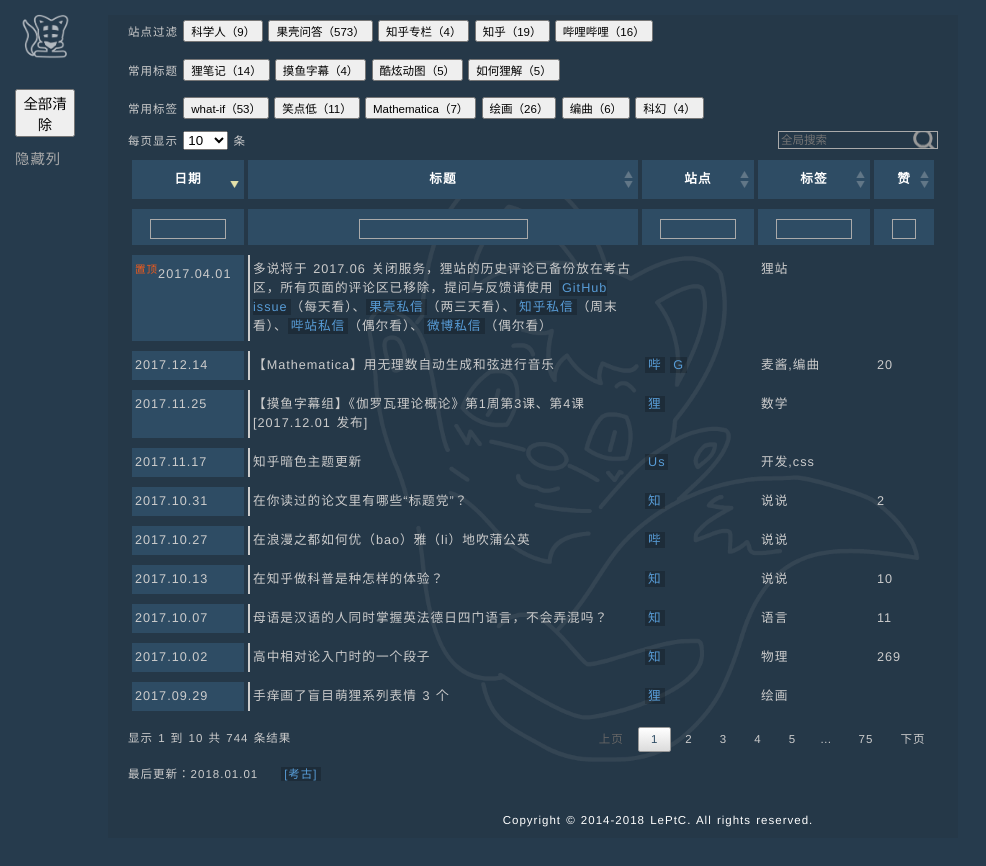
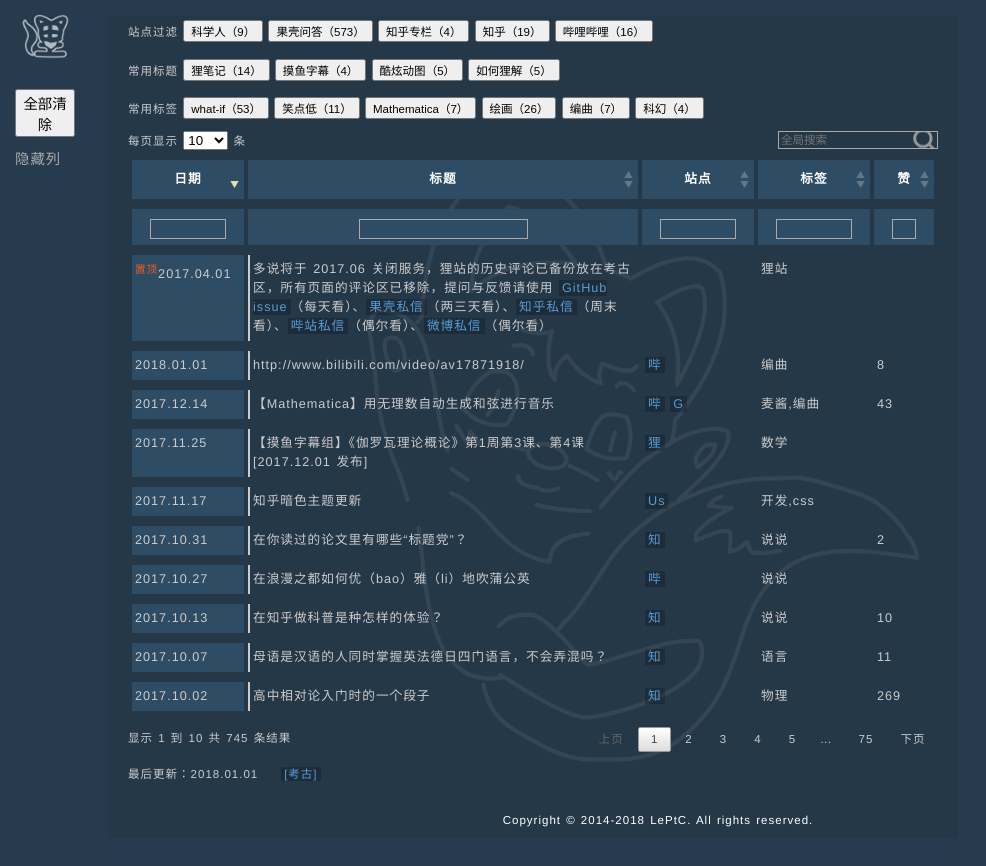
Before and after one commit to LePtC/LePtC.github.io, a Jekyll site: the page built from index.html, in a window 1280 px wide. Shown: the top 866 px of the page, without its empty margins (0-986 px from the left). Built offline with Jekyll 4.4.1, drawn with Linux system fonts in a browser that asks for light colours; Markdown is read by kramdown in place of the engine named in the settings; comment, search, counter and statistics services are not loaded.

Commit message:
update index

```diff
--- a/index.html
+++ b/index.html
@@ -165,7 +165,7 @@
 <button type="button" onclick="inject('标签','笑点')">笑点低（11）</button>
 <button type="button" onclick="inject('标签','麦酱')">Mathematica（7）</button>
 <button type="button" onclick="inject('标签','绘画')">绘画（26）</button>
-<button type="button" onclick="inject('标签','编曲')">编曲（6）</button>
+<button type="button" onclick="inject('标签','编曲')">编曲（7）</button>
 <button type="button" onclick="inject('标签','科幻')">科幻（4）</button>
 </p>
 
@@ -215,11 +215,16 @@
     <a href="http://weibo.com/ttarticle/p/show?id=2309404082667938281154">微</a></td>
 <td>科学人,物理</td><td></td></tr> -->
 
+<tr><td>2018.01.01</td>
+  <td>http://www.bilibili.com/video/av17871918/</td>
+<td><a href="http://www.bilibili.com/video/av17871918/">哔</a></td>
+<td>编曲</td><td>8</td></tr>
+
 <tr><td>2017.12.14</td>
   <td>【Mathematica】用无理数自动生成和弦进行音乐</td>
 <td><a href="http://www.bilibili.com/video/av17271600">哔</a>
 <a href="https://github.com/LePtC/AlphaChord">G</a></td>
-<td>麦酱,编曲</td><td>20</td></tr>
+<td>麦酱,编曲</td><td>43</td></tr>
 
 <tr><td>2017.11.25</td>
   <td>【摸鱼字幕组】《伽罗瓦理论概论》第1周第3课、第4课 [2017.12.01 发布]</td>
```
